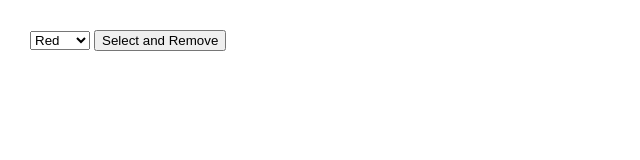
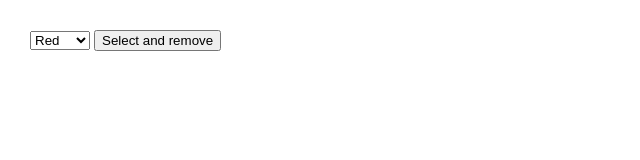
Before and after one commit to acciojob/remove-items-Senrajkumar1998, a website: page main.html in a window 1280 px wide. Shown: the full height of the page, 0-640 px from the left. Drawn offline with Linux system fonts and the light colour scheme.

Commit message:
created a submission

```diff
--- a/main.html
+++ b/main.html
@@ -9,15 +9,15 @@
 	</head>
 
 	<body>
-		<form>
+
 			<select id="colorSelect">
 				<option>Red</option>
 				<option>Green</option>
 				<option>White</option>
 				<option>Black</option>
 			</select>
-			<input type="button" value="Select and Remove">
-		</form>
+
+		<button onclick="solve()">Select and remove</button>
 
 		<script type="text/javascript" src="./script.js">
 		</script>
--- a/script.js
+++ b/script.js
@@ -1 +1,12 @@
 //your JS code here. If required.
+function solve(){
+	const select=document.querySelector("select");
+	const selectedValue=select.value;
+	let options=select.children;
+	for (let i = 0; i < options.length; i++) {
+		if(options[i].value===selectedValue){
+			options[i].remove();
+			break;
+		}
+	}
+}
```
